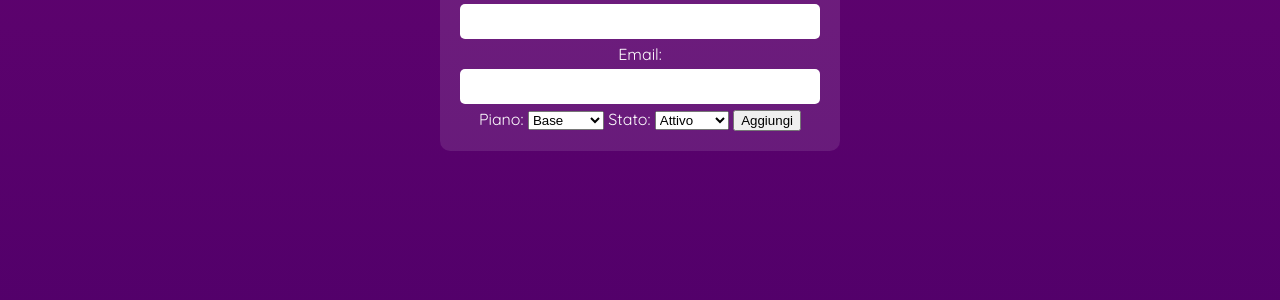
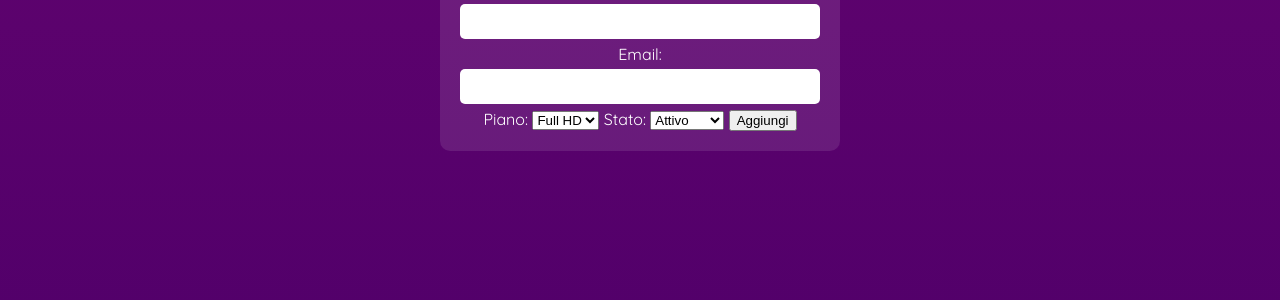
Before and after one commit to iris1801/AccountingWeb, a Flask app: page /add_utente in a window 1280 px wide. Shown: the part 474-774 px from the top of the page. Run offline with Flask 3, Linux system fonts and the light colour scheme; the visitor is signed in with stand-in values (Sample User, id 1).

Commit message:
Update add_utente.html

```diff
--- a/templates/add_utente.html
+++ b/templates/add_utente.html
@@ -16,8 +16,8 @@
 
         <label for="piano">Piano:</label>
         <select id="piano" name="piano" required>
-            <option value="base">Base</option>
-            <option value="premium">Premium</option>
+            <option value="Full HD">Full HD</option>
+            <option value="4K">4K</option>
         </select>
 
         <label for="stato">Stato:</label>
```
